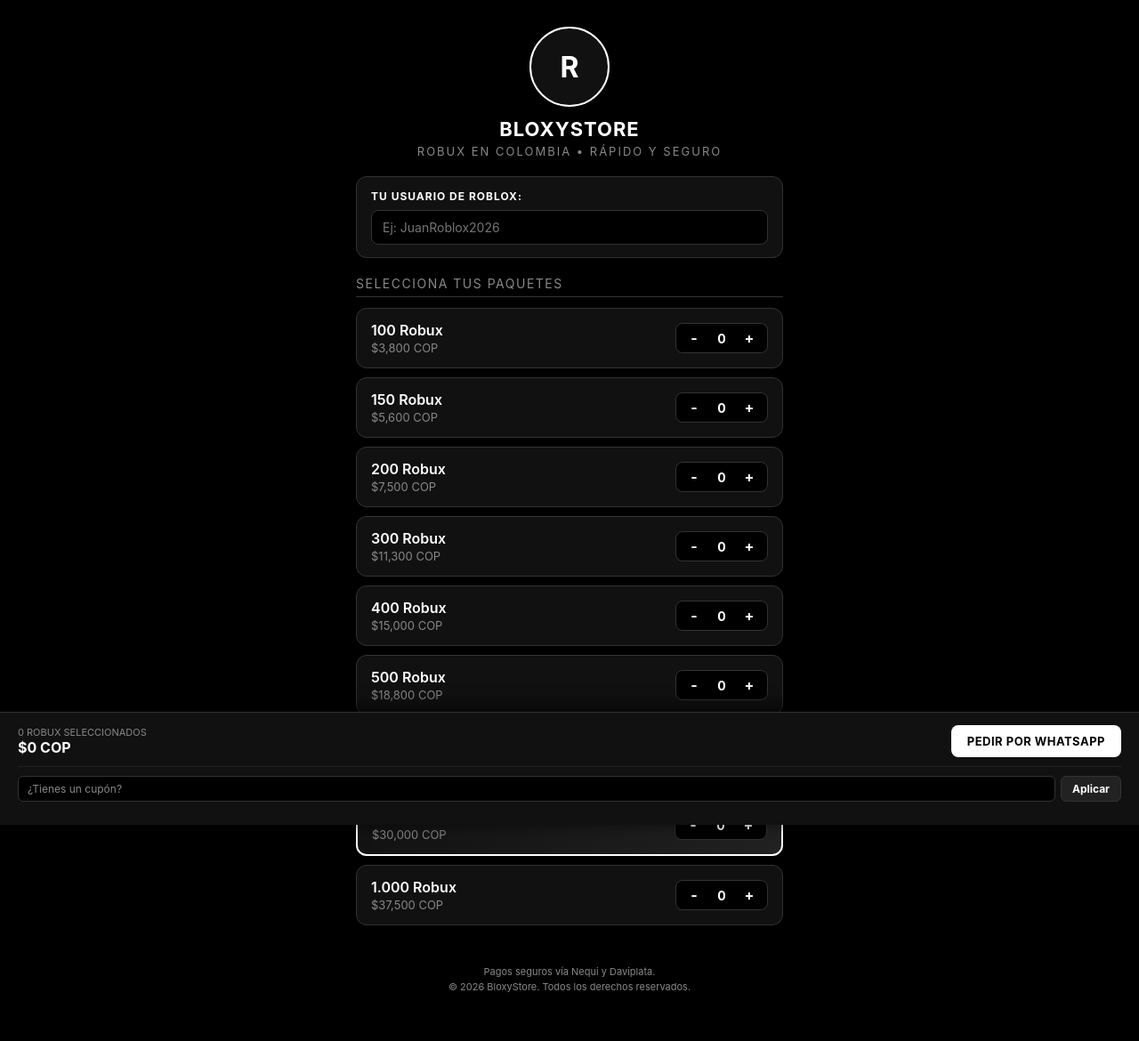
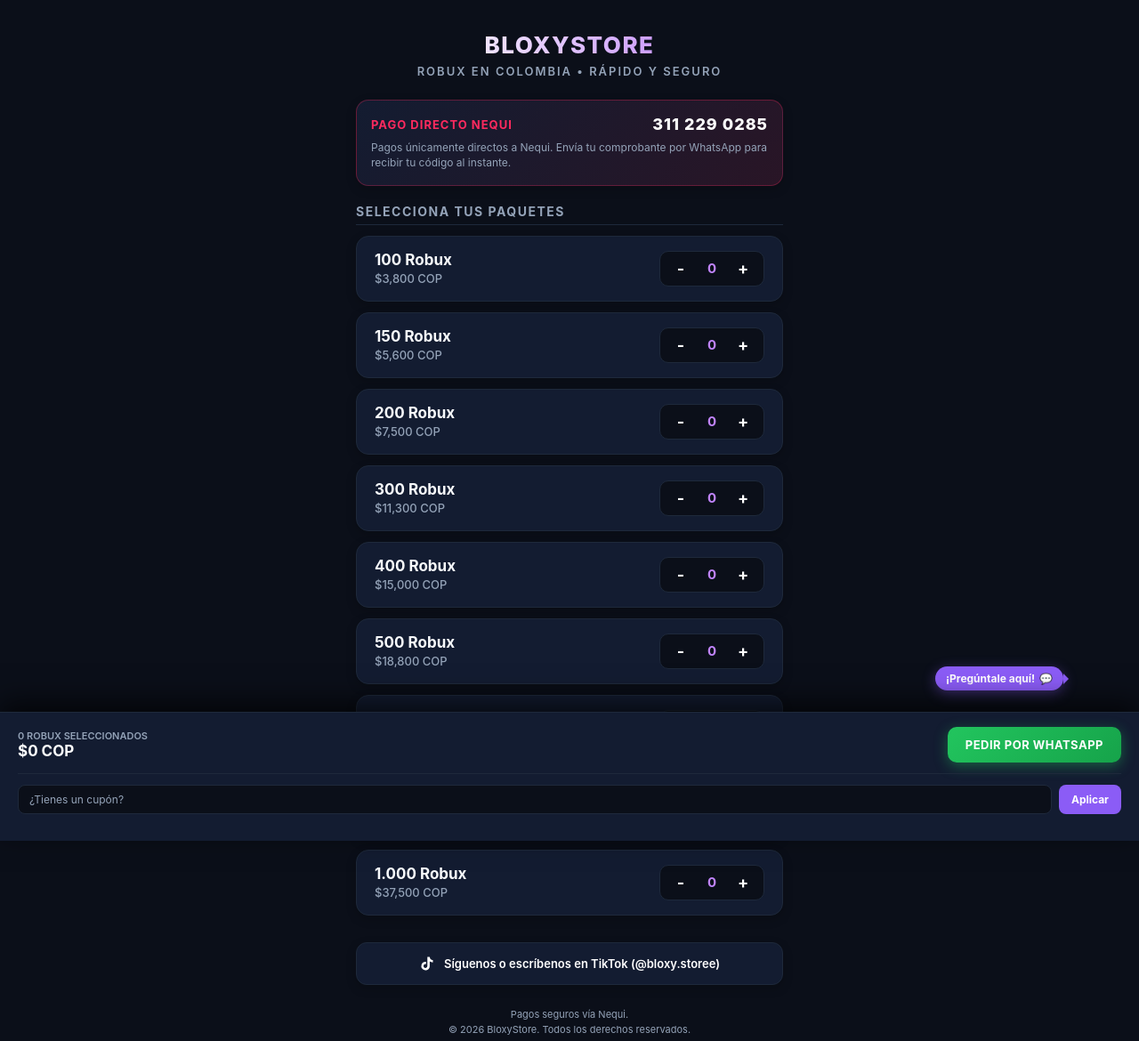
Before and after one commit to bloxystoree/BloxyStore, a plain HTML site: page index.html in a window 1280 px wide. Shown: the whole page at 89% size. Drawn offline with Linux system fonts and the light colour scheme; a script that the page names is missing.

Commit message:
Add files via upload

```diff
--- a/index.html
+++ b/index.html
@@ -3,15 +3,18 @@
 <head>
     <meta charset="UTF-8">
     <meta name="viewport" content="width=device-width, initial-scale=1.0">
-    <title>BloxyStore | Robux en Colombia</title>
+    <title>BloxyStore | Robux</title>
     <style>
         :root {
-            --bg-color: #000000;
-            --card-bg: #111111;
-            --border-color: #333333;
+            --bg-color: #0b0f19;
+            --card-bg: #131c31;
+            --border-color: #1e293b;
             --text-main: #FFFFFF;
-            --text-muted: #888888;
-            --success-color: #22c55e;
+            --text-muted: #94a3b8;
+            --accent-color: #8b5cf6;
+            --accent-hover: #7c3aed;
+            --success-color: #10b981;
+            --nequi-color: #ff2a5f;
         }
 
         * {
@@ -29,7 +32,7 @@
             flex-direction: column;
             align-items: center;
             padding: 20px;
-            padding-bottom: 150px;
+            padding-bottom: 160px;
         }
 
         .container {
@@ -42,29 +45,18 @@
 
         header {
             text-align: center;
-            margin-bottom: 20px;
-            margin-top: 10px;
-        }
-
-        .logo-placeholder {
-            width: 90px;
-            height: 90px;
-            border: 2px solid var(--text-main);
-            border-radius: 50%;
-            display: flex;
-            align-items: center;
-            justify-content: center;
-            font-size: 32px;
-            font-weight: bold;
-            margin: 0 auto 12px auto;
-            background-color: var(--card-bg);
+            margin-bottom: 24px;
+            margin-top: 15px;
         }
 
         h1 {
-            font-size: 22px;
-            font-weight: 700;
-            letter-spacing: 1px;
-            margin-bottom: 4px;
+            font-size: 26px;
+            font-weight: 800;
+            letter-spacing: 1.5px;
+            margin-bottom: 6px;
+            background: linear-gradient(90deg, #ffffff, #c084fc);
+            -webkit-background-clip: text;
+            -webkit-text-fill-color: transparent;
         }
 
         .subtitle {
@@ -72,42 +64,48 @@
             color: var(--text-muted);
             text-transform: uppercase;
             letter-spacing: 2px;
+            font-weight: 600;
         }
 
-        /* SECCIÓN DE USUARIO DE ROBLOX */
-        .roblox-user-box {
+        /* Banner de pago directo a Nequi */
+        .payment-banner {
             width: 100%;
-            background-color: var(--card-bg);
-            border: 1px solid var(--border-color);
-            border-radius: 12px;
-            padding: 14px 16px;
+            background: linear-gradient(135deg, #131c31 0%, #291526 100%);
+            border: 1px solid rgba(255, 42, 95, 0.3);
+            border-radius: 14px;
+            padding: 16px;
             margin-bottom: 20px;
             display: flex;
             flex-direction: column;
             gap: 8px;
+            box-shadow: 0 4px 12px rgba(0,0,0,0.2);
         }
 
-        .roblox-label {
-            font-size: 12px;
-            color: var(--text-main);
+        .payment-header {
+            display: flex;
+            justify-content: space-between;
+            align-items: center;
+        }
+
+        .payment-title {
+            font-size: 13px;
+            font-weight: 700;
+            color: #ff2a5f;
             text-transform: uppercase;
             letter-spacing: 1px;
-            font-weight: bold;
         }
 
-        .roblox-input {
-            width: 100%;
-            background-color: #000000;
-            border: 1px solid var(--border-color);
-            border-radius: 8px;
-            color: var(--text-main);
-            padding: 10px 12px;
-            font-size: 14px;
+        .payment-number {
+            font-size: 18px;
+            font-weight: 800;
+            color: #ffffff;
+            letter-spacing: 1px;
         }
 
-        .roblox-input:focus {
-            border-color: var(--text-main);
-            outline: none;
+        .payment-instruction {
+            font-size: 12px;
+            color: var(--text-muted);
+            line-height: 1.4;
         }
 
         .section-title {
@@ -119,43 +117,49 @@
             margin-bottom: 12px;
             border-bottom: 1px solid var(--border-color);
             padding-bottom: 6px;
+            font-weight: bold;
         }
 
         .menu-grid {
             width: 100%;
             display: flex;
             flex-direction: column;
-            gap: 10px;
-            margin-bottom: 24px;
+            gap: 12px;
+            margin-bottom: 20px;
         }
 
         .card {
             background-color: var(--card-bg);
             border: 1px solid var(--border-color);
-            border-radius: 12px;
-            padding: 14px 16px;
+            border-radius: 14px;
+            padding: 16px 20px;
             display: flex;
             justify-content: space-between;
             align-items: center;
             position: relative;
-            transition: border-color 0.2s;
+            transition: all 0.2s ease;
+            box-shadow: 0 4px 12px rgba(0,0,0,0.2);
+        }
+
+        .card:hover {
+            border-color: var(--accent-color);
         }
 
         .card.featured {
-            border: 2px solid var(--text-main);
-            background: linear-gradient(135deg, #111111 0%, #222222 100%);
+            border: 2px solid var(--accent-color);
+            background: linear-gradient(135deg, #131c31 0%, #1e1b4b 100%);
         }
 
         .badge {
             position: absolute;
             top: -10px;
             left: 16px;
-            background-color: var(--text-main);
-            color: var(--bg-color);
+            background: linear-gradient(135deg, #8b5cf6, #ec4899);
+            color: white;
             font-size: 9px;
             font-weight: bold;
-            padding: 2px 6px;
-            border-radius: 4px;
+            padding: 3px 8px;
+            border-radius: 6px;
             text-transform: uppercase;
             letter-spacing: 1px;
         }
@@ -166,66 +170,99 @@
         }
 
         .robux-amount {
-            font-size: 16px;
-            font-weight: 600;
-            margin-bottom: 2px;
+            font-size: 17px;
+            font-weight: 700;
+            margin-bottom: 3px;
+            color: #f8fafc;
         }
 
         .price {
             font-size: 13px;
             color: var(--text-muted);
+            font-weight: 500;
         }
 
         .counter-controls {
             display: flex;
             align-items: center;
-            gap: 10px;
-            background-color: #000000;
+            gap: 12px;
+            background-color: #0b0f19;
             border: 1px solid var(--border-color);
-            border-radius: 8px;
-            padding: 4px 8px;
+            border-radius: 10px;
+            padding: 6px 10px;
         }
 
         .btn-ctrl {
             background: none;
             border: none;
             color: var(--text-main);
-            font-size: 16px;
+            font-size: 18px;
             font-weight: bold;
             cursor: pointer;
-            width: 24px;
-            height: 24px;
+            width: 26px;
+            height: 26px;
             display: flex;
             align-items: center;
             justify-content: center;
-            border-radius: 4px;
+            border-radius: 6px;
             transition: background 0.2s;
         }
 
         .btn-ctrl:hover {
-            background-color: #222;
+            background-color: var(--accent-color);
         }
 
         .quantity {
-            font-size: 14px;
+            font-size: 15px;
             font-weight: bold;
-            min-width: 18px;
+            min-width: 20px;
             text-align: center;
+            color: #c084fc;
         }
 
-        /* BARRA FLOTANTE */
+        .btn-tiktok {
+            width: 100%;
+            background-color: var(--card-bg);
+            border: 1px solid var(--border-color);
+            border-radius: 12px;
+            padding: 14px;
+            display: flex;
+            align-items: center;
+            justify-content: center;
+            gap: 10px;
+            color: var(--text-main);
+            text-decoration: none;
+            font-weight: 600;
+            font-size: 13px;
+            margin-top: 10px;
+            margin-bottom: 15px;
+            transition: all 0.2s;
+            box-shadow: 0 4px 12px rgba(0,0,0,0.2);
+        }
+
+        .btn-tiktok:hover {
+            border-color: #ff0050;
+            background-color: #161b22;
+        }
+
+        .btn-tiktok svg {
+            width: 18px;
+            height: 18px;
+            fill: #ffffff;
+        }
+
         .cart-bar {
             position: fixed;
             bottom: 0;
             left: 0;
             width: 100%;
-            background-color: #111111;
+            background-color: #131c31;
             border-top: 1px solid var(--border-color);
-            padding: 14px 20px;
+            padding: 16px 20px;
             display: flex;
             flex-direction: column;
-            gap: 10px;
-            box-shadow: 0 -4px 20px rgba(0,0,0,0.8);
+            gap: 12px;
+            box-shadow: 0 -10px 30px rgba(0,0,0,0.7);
             transform: translateY(100%);
             transition: transform 0.3s ease;
             z-index: 100;
@@ -251,11 +288,13 @@
             font-size: 11px;
             color: var(--text-muted);
             text-transform: uppercase;
+            font-weight: 600;
         }
 
         .cart-total-price {
-            font-size: 16px;
+            font-size: 17px;
             font-weight: bold;
+            color: #ffffff;
         }
 
         .cart-total-price.has-discount {
@@ -270,11 +309,11 @@
         }
 
         .btn-checkout {
-            background-color: var(--text-main);
-            color: var(--bg-color);
+            background: linear-gradient(135deg, #22c55e, #16a34a);
+            color: #ffffff;
             border: none;
-            padding: 10px 18px;
-            border-radius: 8px;
+            padding: 12px 20px;
+            border-radius: 10px;
             font-weight: bold;
             font-size: 13px;
             text-transform: uppercase;
@@ -282,25 +321,36 @@
             text-decoration: none;
             letter-spacing: 0.5px;
             white-space: nowrap;
+            box-shadow: 0 4px 15px rgba(34, 197, 94, 0.4);
+            transition: opacity 0.2s;
+        }
+
+        .btn-checkout:hover {
+            opacity: 0.9;
         }
 
         .coupon-section {
             display: flex;
-            gap: 6px;
+            gap: 8px;
             width: 100%;
-            border-top: 1px solid #222;
-            padding-top: 10px;
+            border-top: 1px solid var(--border-color);
+            padding-top: 12px;
         }
 
         .coupon-input {
             flex: 1;
-            background-color: #000;
+            background-color: #0b0f19;
             border: 1px solid var(--border-color);
-            border-radius: 6px;
+            border-radius: 8px;
             color: var(--text-main);
-            padding: 6px 10px;
+            padding: 8px 12px;
             font-size: 12px;
             text-transform: uppercase;
+        }
+
+        .coupon-input:focus {
+            border-color: var(--accent-color);
+            outline: none;
         }
 
         .coupon-input::placeholder {
@@ -309,67 +359,116 @@
         }
 
         .btn-apply {
-            background-color: #222;
+            background-color: var(--accent-color);
             color: var(--text-main);
-            border: 1px solid var(--border-color);
-            border-radius: 6px;
-            padding: 6px 12px;
+            border: none;
+            border-radius: 8px;
+            padding: 8px 14px;
             font-size: 12px;
             font-weight: bold;
             cursor: pointer;
+            transition: background 0.2s;
         }
 
         .btn-apply:hover {
-            background-color: #333;
+            background-color: var(--accent-hover);
         }
 
         .coupon-message {
             font-size: 11px;
             margin-top: 2px;
+            font-weight: 500;
         }
 
         .coupon-message.success { color: var(--success-color); }
-        .coupon-message.error { color: #ef4444; }
+        .coupon-message.error { color: #f43f5e; }
+
+        /* Indicador flotante para señalar el asistente de IA */
+        .chat-pointer {
+            position: fixed;
+            bottom: 24px;
+            right: 85px;
+            background-color: #8b5cf6;
+            color: white;
+            padding: 6px 12px;
+            border-radius: 20px;
+            font-size: 12px;
+            font-weight: bold;
+            box-shadow: 0 4px 15px rgba(139, 92, 246, 0.4);
+            z-index: 99;
+            display: flex;
+            align-items: center;
+            gap: 5px;
+            animation: bounce 2s infinite;
+        }
+
+        .chat-pointer::after {
+            content: '';
+            position: absolute;
+            right: -6px;
+            top: 50%;
+            transform: translateY(-50%);
+            border-width: 6px 0 6px 6px;
+            border-style: solid;
+            border-color: transparent transparent transparent #8b5cf6;
+        }
+
+        @keyframes bounce {
+            0%, 20%, 50%, 80%, 100% {transform: translateY(0);}
+            40% {transform: translateY(-5px);}
+            60% {transform: translateY(-3px);}
+        }
 
         footer {
             text-align: center;
             font-size: 11px;
             color: var(--text-muted);
-            margin-top: 20px;
-            line-height: 1.5;
+            margin-top: 10px;
+            line-height: 1.6;
         }
     </style>
 </head>
 <body>
 
+    <!-- Burbuja flotante que apunta al chat de IA -->
+    <div class="chat-pointer">
+        <span>¡Pregúntale aquí!</span> 💬
+    </div>
+
     <div class="container">
-        <!-- ENCABEZADO -->
         <header>
-            <div class="logo-placeholder">R</div>
             <h1>BLOXYSTORE</h1>
             <div class="subtitle">Robux en Colombia • Rápido y Seguro</div>
         </header>
 
-        <!-- CAJA PARA INGRESAR USUARIO DE ROBLOX -->
-        <div class="roblox-user-box">
-            <label class="roblox-label" for="robloxUsername">Tu Usuario de Roblox:</label>
-            <input type="text" id="robloxUsername" class="roblox-input" placeholder="Ej: JuanRoblox2026" oninput="updateCart()">
+        <!-- Banner de pago directo a Nequi -->
+        <div class="payment-banner">
+            <div class="payment-header">
+                <span class="payment-title">Pago Directo Nequi</span>
+                <span class="payment-number">311 229 0285</span>
+            </div>
+            <div class="payment-instruction">
+                Pagos únicamente directos a Nequi. Envía tu comprobante por WhatsApp para recibir tu código al instante.
+            </div>
         </div>
 
-        <!-- MENÚ DE PRECIOS -->
         <div class="section-title">Selecciona tus Paquetes</div>
 
         <div class="menu-grid" id="product-list">
-            <!-- Items generados por JS -->
+            <!-- Productos generados por JavaScript -->
         </div>
 
+        <a href="https://www.tiktok.com/@bloxy.storee" target="_blank" class="btn-tiktok">
+            <svg viewBox="0 0 24 24"><path d="M19.59 6.69a4.83 4.83 0 0 1-3.77-4.25V2h-3.45v13.67a2.89 2.89 0 0 1-5.2 1.74 2.89 2.89 0 0 1 2.31-4.64 2.93 2.93 0 0 1 .88.13V9.4a6.84 6.84 0 0 0-1-.05A6.33 6.33 0 0 0 5 20.1a6.34 6.34 0 0 0 10.86-4.43v-7a8.16 8.16 0 0 0 4.77 1.52v-3.4a4.85 4.85 0 0 1-1-.1z"/></svg>
+            Síguenos o escríbenos en TikTok (@bloxy.storee)
+        </a>
+
         <footer>
-            Pagos seguros vía Nequi y Daviplata.<br>
+            Pagos seguros vía Nequi.<br>
             © 2026 BloxyStore. Todos los derechos reservados.
         </footer>
     </div>
 
-    <!-- BARRA FLOTANTE -->
     <div class="cart-bar" id="cartBar">
         <div class="cart-main-row">
             <div class="cart-info-text">
@@ -383,7 +482,6 @@
             <a href="#" id="whatsappCheckoutBtn" class="btn-checkout" onclick="handleCheckout(event)" target="_blank">Pedir por WhatsApp</a>
         </div>
 
-        <!-- Input de Cupón -->
         <div class="coupon-section">
             <input type="text" id="couponInput" class="coupon-input" placeholder="¿Tienes un cupón?">
             <button class="btn-apply" onclick="applyCoupon()">Aplicar</button>
@@ -423,7 +521,6 @@
         const whatsappCheckoutBtn = document.getElementById('whatsappCheckoutBtn');
         const couponInput = document.getElementById('couponInput');
         const couponMessage = document.getElementById('couponMessage');
-        const robloxUsernameInput = document.getElementById('robloxUsername');
 
         function renderProducts() {
             productListEl.innerHTML = '';
@@ -485,17 +582,6 @@
         }
 
         function handleCheckout(e) {
-            // Actualiza el enlace justo en el momento del clic asegurando que tome el nombre escrito
-            updateCart();
-
-            const username = robloxUsernameInput.value.trim();
-            if (!username) {
-                e.preventDefault();
-                alert("Por favor, ingresa tu usuario de Roblox antes de continuar.");
-                robloxUsernameInput.focus();
-                return;
-            }
-
             if (appliedCouponCode) {
                 localStorage.setItem('used_coupon_' + appliedCouponCode, 'true');
             }
@@ -517,7 +603,7 @@
 
             if (originalTotalPrice > 0) {
                 cartBar.classList.add('visible');
-                cartSummaryText.innerText = `${totalRobux.toLocaleString()} Robux en total`;
+                cartSummaryText.innerText = `${totalRobux.toLocaleString()} Robux seleccionados`;
 
                 let finalPrice = originalTotalPrice;
                 if (activeDiscount > 0) {
@@ -531,10 +617,8 @@
                 }
 
                 const phone = "573112290285";
-                const username = robloxUsernameInput.value.trim() || "(No especificado)";
 
-                let msgText = `Hola, quiero hacer el siguiente pedido:\n`;
-                msgText += `👤 Usuario de Roblox: ${username}\n\n`;
+                let msgText = `Hola, quiero hacer el siguiente pedido:\n\n`;
                 msgText += `📦 Paquetes:\n- ${messageItems.join('\n- ')}`;
 
                 if (activeDiscount > 0) {
@@ -543,6 +627,8 @@
                 } else {
                     msgText += `\n\nTotal a pagar: $${originalTotalPrice.toLocaleString()} COP`;
                 }
+
+                msgText += `\n\n(Pago realizado a Nequi 3112290285)`;
 
                 whatsappCheckoutBtn.href = `https://wa.me/${phone}?text=${encodeURIComponent(msgText)}`;
             } else {
@@ -556,5 +642,11 @@
 
         renderProducts();
     </script>
+
+    <!-- Script del Asistente de IA (Chatbase) -->
+    <script>
+    (function(){if(!window.chatbase||window.chatbase("getState")!=="initialized"){window.chatbase=(...arguments)=>{if(!window.chatbase.q){window.chatbase.q=[]}window.chatbase.q.push(arguments)};window.chatbase=new Proxy(window.chatbase,{get(target,prop){if(prop==="q"){return target.q}return(...args)=>target(prop,...args)}})}const onLoad=function(){const script=document.createElement("script");script.src="https://www.chatbase.co/embed.min.js";script.id="CiY5Efm_qlghJPXqESYgn";script.domain="www.chatbase.co";document.body.appendChild(script)};if(document.readyState==="complete"){onLoad()}else{window.addEventListener("load",onLoad)}})();
+    </script>
+
 </body>
 </html>
```
